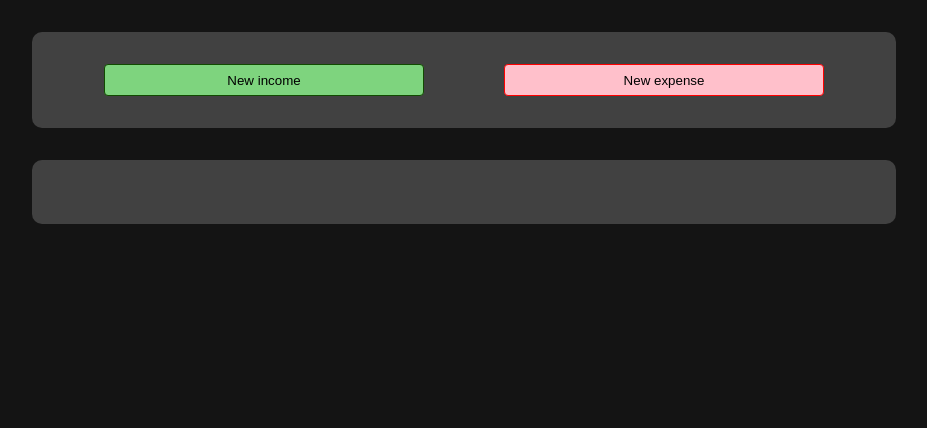
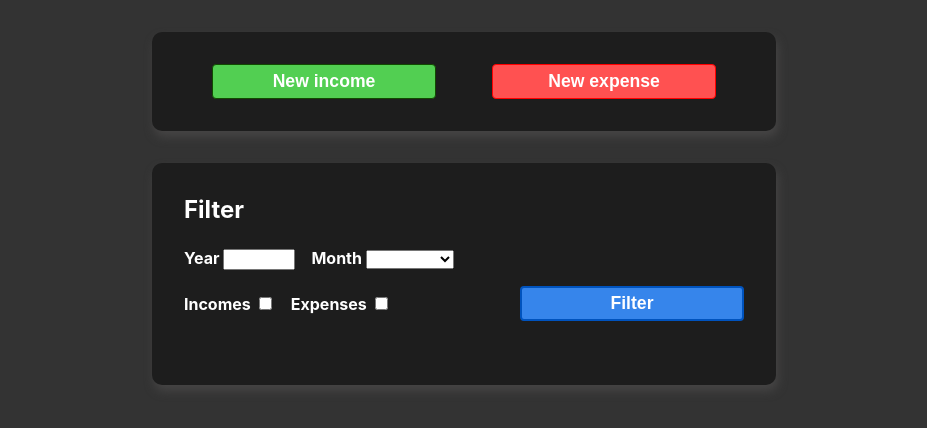
Before and after one commit to MadalinTurluianu/Budgeting-App, a React (Create React App) app: page / in a window 1280 px wide. Shown: the top 428 px of the page, without its empty margins (176-1103 px from the left). Built offline with nearby package versions, Linux system fonts and the light colour scheme.

Commit message:
working on the filter

```diff
--- a/src/App.js
+++ b/src/App.js
@@ -2,7 +2,7 @@ import React, { useState } from "react";
 import ClosedForm from "./Components/Form/ClosedForm";
 import IncomeForm from "./Components/Form/IncomeForm";
 import ExpenseForm from "./Components/Form/ExpenseForm";
-import List from "./Components/List/List"
+import List from "./Components/List/List";
 // import Chart from "./Components/Chart/Chart";
 // import Expenses from "./Components/Expenses/Expenses";
 
@@ -46,7 +46,7 @@ function App() {
       )}
 
       {/* Chart */}
-      <List data={formData}/>
+      <List data={formData} />
     </div>
   );
 }
--- a/src/Components/Form/Form.module.css
+++ b/src/Components/Form/Form.module.css
@@ -1,6 +1,8 @@
 .form {
   display: flex;
   flex-direction: column;
+  color: white;
+  font-weight: bold;
 }
 
 .form div {
@@ -18,24 +20,13 @@
 }
 
 .form-expense button {
-  background-color: pink;
-  border: 1px solid red;
+  background-color: #ff5151;
+  border: 2px solid red;
 }
 
 .form-income button {
-  background-color: rgb(126, 212, 126);
-  border: 1px solid rgb(17, 75, 0);
-}
-
-button {
-  transition: transform 0.05s;
-  width: 40%;
-  height: 2rem;
-  border-radius: 4px;
-}
-
-button:hover {
-  transform: scale(1.05);
+  background-color: #52cf52;
+  border: 2px solid #114b00;
 }
 
 .unnecessary{
@@ -43,10 +34,10 @@ button:hover {
 }
 
 .expense-btn{
-  background-color: pink;
+  background-color: #ff5151;
   border: 1px solid red;
 }
 .income-btn{
-  background-color: rgb(126, 212, 126);
-  border: 1px solid rgb(17, 75, 0);
+  background-color: #52cf52;
+  border: 1px solid #114b00;
 }
--- /dev/null
+++ b/src/Components/List/Filter.js
@@ -0,0 +1,65 @@
+import React from "react";
+import styles from "./Filter.module.css";
+
+function Filter() {
+  let incomeChecked = false;
+  function incomeCheckboxHandler(event) {
+    incomeChecked = event.target.checked;
+  }
+
+  let expenseChecked = false;
+  function expenseCheckboxHandler(event) {
+    expenseChecked = event.target.checked;
+  }
+
+  let chosenYear = "none";
+  function yearHandler(event) {
+    chosenYear = event.target.value;
+  }
+
+  let chosenMonth = "none";
+  function monthHandler(event) {
+    console.log(event.target.value);
+  }
+
+  return (
+    <div className={styles.filter}>
+      <h2>Filter</h2>
+      <div className={styles["filter-container"]}>
+        <div className={styles.year}>
+          <label>Year</label>
+          <input type="number" min="2000" max={new Date().getFullYear()} onChange={yearHandler}/>
+        </div>
+        <div className={styles.month}>
+          <label>Month</label>
+          <select onChange={monthHandler}>
+            <option value="none"></option>
+            <option value="January">January</option>
+            <option value="February">February</option>
+            <option value="March">March</option>
+            <option value="April">April</option>
+            <option value="May">May</option>
+            <option value="June">June</option>
+            <option value="July">July</option>
+            <option value="August">August</option>
+            <option value="September">September</option>
+            <option value="October">October</option>
+            <option value="November">November</option>
+            <option value="December">December</option>
+          </select>
+        </div>
+        <div className={styles["checkbox-btn__container"]}>
+          <div className={styles["checkbox-container"]}>
+            <label>Incomes</label>
+            <input type="checkbox" onChange={incomeCheckboxHandler} />
+            <label>Expenses</label>
+            <input type="checkbox" onChange={expenseCheckboxHandler} />
+          </div>
+          <button>Filter</button>
+        </div>
+      </div>
+    </div>
+  );
+}
+
+export default Filter;
--- /dev/null
+++ b/src/Components/List/Filter.module.css
@@ -0,0 +1,41 @@
+.filter {
+  color: white;
+  font-weight: bold;
+  margin-bottom: 2rem;
+}
+
+.filter h2 {
+  margin: 0;
+}
+
+.filter label {
+  margin-right: 4px;
+}
+
+.filter button {
+  background-color: #3685eb;
+  border: 2px solid #0053be
+}
+
+.year {
+  display: inline-block;
+  margin-top: 1.5rem;
+  margin-right: 1rem;
+}
+
+.month {
+  display: inline-block;
+  margin-top: 1.5rem;
+}
+
+.checkbox-btn__container {
+  display: inline-block;
+  margin-top: 1rem;
+  display: flex;
+  justify-content: space-between;
+  align-items: center;
+}
+
+.checkbox-container input + label {
+  margin-left: 1rem;
+}
--- a/src/Components/List/List.js
+++ b/src/Components/List/List.js
@@ -1,11 +1,12 @@
 import React from "react";
-import styles from "./List.module.css";
 import Card from "../UI/Card";
 import ListItem from "./ListItem";
+import Filter from './Filter';
 
 function List(props) {
   return (
     <Card>
+      <Filter/>
       {props.data.map((object) => (
         <ListItem
           name={object.name}
--- a/src/Components/List/ListItem.module.css
+++ b/src/Components/List/ListItem.module.css
@@ -1,18 +1,19 @@
 .income {
-  border-color: green;
-  background-color: #c8ffc8;
+  border-color: #114b00;
+  background-color: #52cf52;
 }
 
 .expense {
   border-color: red;
-  background-color: #f7bfbf;
+  background-color: #ff5151;
+  ;
 }
 
 .container {
   display: flex;
   align-items: center;
   justify-content: space-between;
-  padding: 1rem;
+  padding: 0.2rem 1rem 0.2rem 0.2rem;
   border-width: 2px;
   border-style: solid;
   margin-bottom: 1rem;
@@ -29,9 +30,9 @@
   flex-direction: column;
   justify-content: space-around;
   align-items: center;
-  border: 2px solid black;
+  border: 2px solid #333333;
   border-radius: 5px;
-  background-color: rgb(65, 65, 65);
+  background-color: #1d1d1d;
   color: white;
   padding: 0.5rem;
   margin-right: 1rem;
--- a/src/Components/UI/Card.module.css
+++ b/src/Components/UI/Card.module.css
@@ -1,7 +1,8 @@
 .card{
     margin-top: 2rem;
     border-radius: 10px;
-    background-color: rgb(65, 65, 65);
-    width: clamp(15rem, 80vw, 50rem);
+    background-color: #1d1d1d;
+    width: clamp(15rem, 80vw, 35rem);
     padding: 2rem;
+    box-shadow: 2px 6px 10px #464545;
 }
--- a/src/index.css
+++ b/src/index.css
@@ -1,16 +1,32 @@
 body {
-  background-color: rgb(20, 20, 20);
+  color: white;
+  background-color: #333333;
   display: flex;
   justify-content: center;
   margin: 0;
-  font-family: -apple-system, BlinkMacSystemFont, 'Segoe UI', 'Roboto', 'Oxygen',
-    'Ubuntu', 'Cantarell', 'Fira Sans', 'Droid Sans', 'Helvetica Neue',
+  font-family: -apple-system, BlinkMacSystemFont, "Segoe UI", "Roboto", "Oxygen",
+    "Ubuntu", "Cantarell", "Fira Sans", "Droid Sans", "Helvetica Neue",
     sans-serif;
   -webkit-font-smoothing: antialiased;
   -moz-osx-font-smoothing: grayscale;
 }
 
 code {
-  font-family: source-code-pro, Menlo, Monaco, Consolas, 'Courier New',
+  font-family: source-code-pro, Menlo, Monaco, Consolas, "Courier New",
     monospace;
 }
+
+button {
+  transition: transform 0.05s;
+  width: 40%;
+  height: 2.2rem;
+  border-radius: 4px;
+  color: white;
+  font-weight: bold;
+  font-size: 1.1rem;
+}
+
+button:hover {
+  transform: scale(1.05);
+  cursor: pointer;
+}
```
